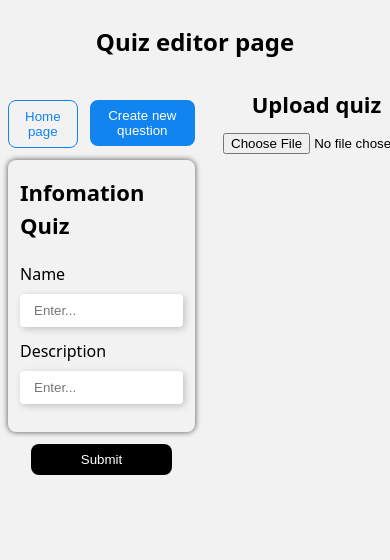
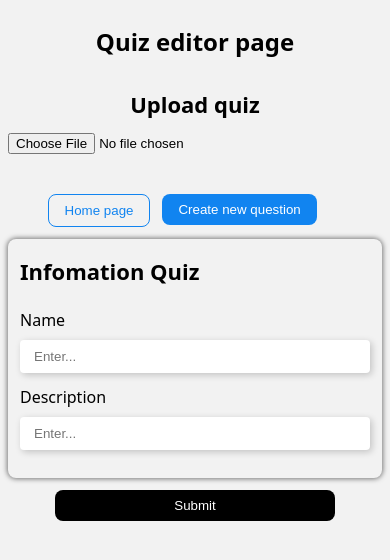
Before and after one commit to tienlevi/interview-test, a React (Vite) app: page /quiz-editor in a window 390 px wide. Shown: the top 560 px of the page. Built offline with nearby package versions, Linux system fonts and the light colour scheme.

Commit message:
feat: responsive quiz editor page

```diff
--- a/src/components/ImportQuiz/styles.module.css
+++ b/src/components/ImportQuiz/styles.module.css
@@ -19,3 +19,9 @@
   border-radius: 8px;
   overflow-wrap: break-word;
 }
+
+@media screen and (width <= 768px) {
+  .importQuiz {
+    width: 100%;
+  }
+}
--- a/src/pages/pages.module.css
+++ b/src/pages/pages.module.css
@@ -50,3 +50,15 @@
 .createQuestion {
   width: 180px;
 }
+
+@media screen and (width <= 768px) {
+  .wrapper {
+    display: flex;
+    width: 100%;
+    flex-direction: column-reverse;
+  }
+
+  .form {
+    width: 100%;
+  }
+}
```
